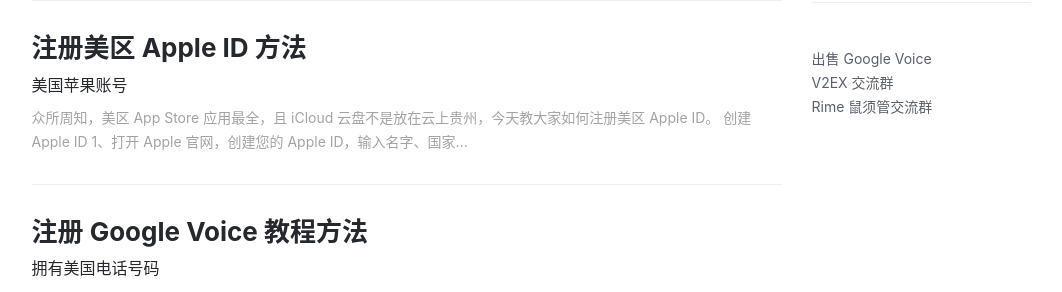
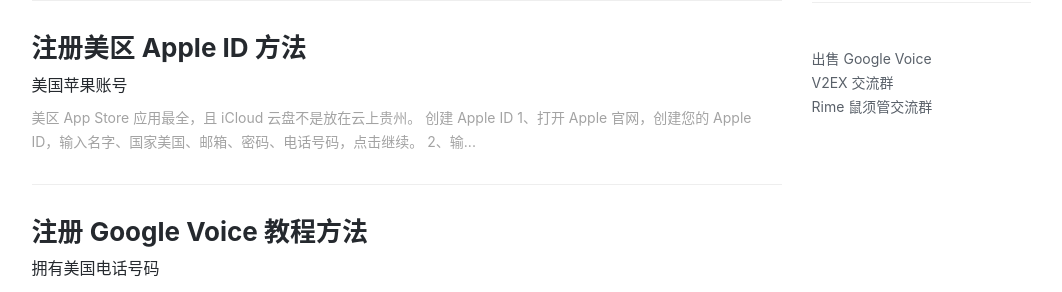
Before and after one commit to ssnhd/ssnhd.github.io, a Jekyll site: the page built from index.html, in a window 1280 px wide and 900 px high, scrolled down 835 px. Shown: the part 151-443 px from the top of the window, without its empty margins (136-1198 px from the left). Built offline with Jekyll 4.4.1, drawn with Linux system fonts in a browser that asks for light colours; nearby versions of some CDN libraries; the list of posts is cut into pages by our own code; comment, search, counter and statistics services are not loaded.

Commit message:
Update 2022-7-30-appleid-us.md

```diff
--- a/_posts/2022-7-30-appleid-us.md
+++ b/_posts/2022-7-30-appleid-us.md
@@ -11,7 +11,7 @@
   - Apple ID
 ---
 
-众所周知，美区 App Store 应用最全，且 iCloud 云盘不是放在云上贵州，今天教大家如何注册美区 Apple ID。
+美区 App Store 应用最全，且 iCloud 云盘不是放在云上贵州。
 
 ## 创建 Apple ID
 
```
